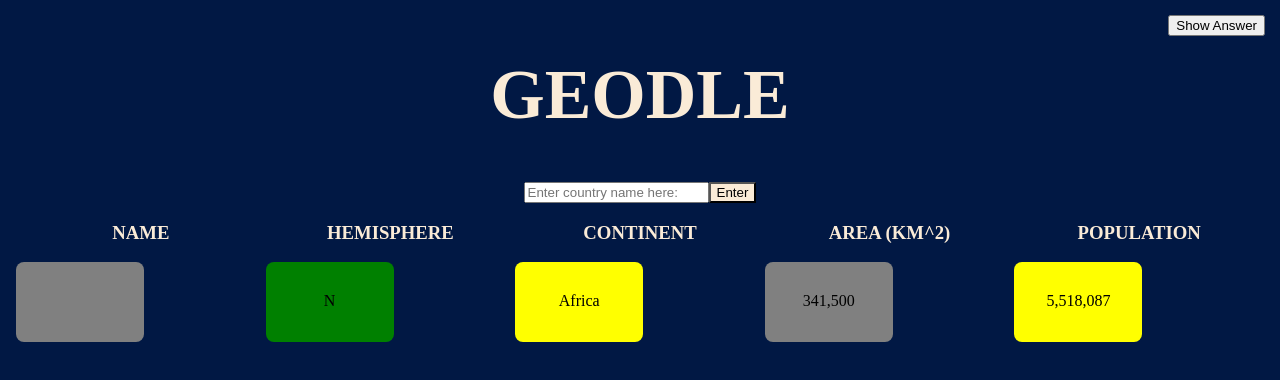
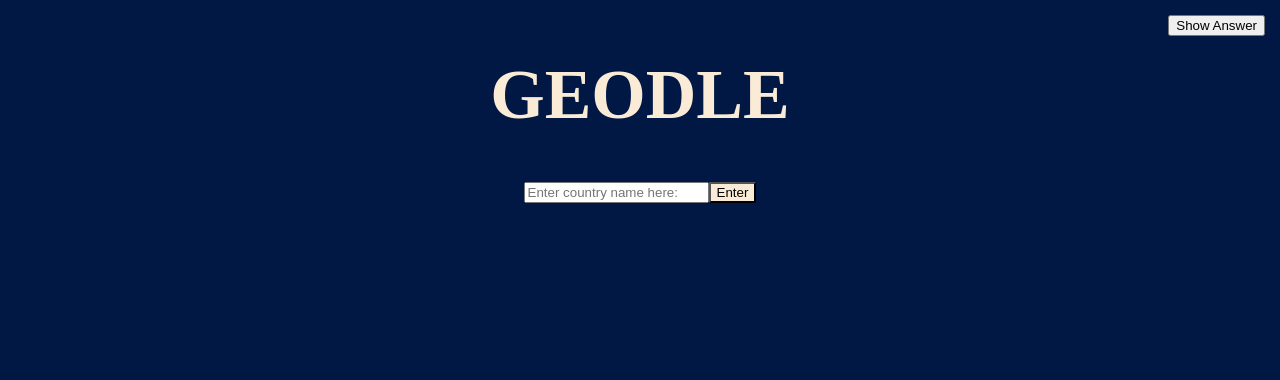
Before and after one commit to Spencerhughes11/geodle_app, a SvelteKit app in the folder svelte-kit/: page / in a window 1280 px wide. Shown: the top 380 px of the page. Built offline with nearby package versions, Linux system fonts and the light colour scheme.

Commit message:
Fixed guess storing and added rows for new guesses

```diff
--- a/svelte-kit/src/routes/+page.svelte
+++ b/svelte-kit/src/routes/+page.svelte
@@ -2,41 +2,41 @@
     import { onMount } from 'svelte';
     import Box from '../lib/Box.svelte';
 
-    $: guess = ''
+
 
     let all_data = {'feedback': {'letter': 'grey', 'hemisphere': 'green',
                     'continent': 'yellow', 'area': 'grey', 'area_higher_lower': 'lower',
                     'population': 'yellow', 'pop_higher_lower': 'lower'},
 
-                    'guess_data': {'guess': guess, 'letter': 'C', 'hemisphere': 'N', 'continent': 'Africa',
-                        'area': '341,500', 'population': '5,518,087'}}
-    let guessCount = 1
+                    'guess_data': {'guess': '', 'letter': 'C', 'hemisphere': 'N', 'continent': 'Africa',
+                        'area': '341,500', 'population': '5,518,087'}} ;
+    let guessCount = 0;
 
-    $: guessHemi = all_data.guess_data.hemisphere
-    $: guessCont = all_data.guess_data.continent
-    $: guessArea = all_data.guess_data.area
-    $: guessPop = all_data.guess_data.population
+    let guessHolder = [];
 
-    $: letterColor = all_data.feedback.letter
-    $: hemiColor = all_data.feedback.hemisphere
-    $: contColor = all_data.feedback.continent
-    $: areaColor = all_data.feedback.area
-    $: popColor = all_data.feedback.population
+    $: guess = ''
+    $: guessHemi = all_data.guess_data.hemisphere;
+    $: guessCont = all_data.guess_data.continent;
+    $: guessArea = all_data.guess_data.area;
+    $: guessPop = all_data.guess_data.population;
 
-    /*          data
-        {'feedback': {'letter': 'grey', 'hemisphere': 'grey',
-                        'continent': 'yellow', 'area': 'grey', 'area_higher_lower': 'lower',
-                    'population': 'yellow', 'pop_higher_lower': 'lower'},
+    $: letterColor = all_data.feedback.letter;
+    $: hemiColor = all_data.feedback.hemisphere;
+    $: contColor = all_data.feedback.continent;
+    $: areaColor = all_data.feedback.area;
+    $: popColor = all_data.feedback.population;
 
-        'guess_data': {'letter': 'C', 'hemisphere': 'B', 'continent': 'Africa',
-                        'area': '341,500', 'population': '5,518,087'}}
-    */
 
         let test = () => {
+            if (guessCount < 8){
+
                 console.log(guess.toLowerCase());
                 // guess = guess.toLowerCase();
                 guessCount++;
-        guess = ''
+                guessHolder.push(guess);
+            } else {
+                alert("CUM")
+            }
             // fetch('/', {
             // method: 'GET',
             // headers: {
@@ -52,6 +52,7 @@
             //     console.error('Error:', error);
             // });
         };
+
 
     function handleKeydown(event) {
 		if (event.key === 'Enter') {
@@ -76,13 +77,16 @@
             <!-- </form>   -->
         </div>
       <!-- <select id="countryDropdown"></select> -->
+    <!--  feedback boxes -->
+
+    {#each guessHolder as guess}
         {#if guessCount > 0}
             <div class='feedback-wrapper'>
                 <div id='nameBox'>
                     <h3 class='header'>NAME</h3>
                         <div class='feedbackBox'>
                             <Box --color={letterColor}>
-                            <span>{guess}</span>
+                                <p>{guess.toUpperCase()}</p>
                             </Box>
                         </div>
                     </div>
@@ -120,7 +124,7 @@
                 </div>
             </div>
         {/if}
-
+    {/each}
       <div id="guessHolder"></div>
   </body>
 
```
Lines whose indentation alone changed are shown as unchanged.
